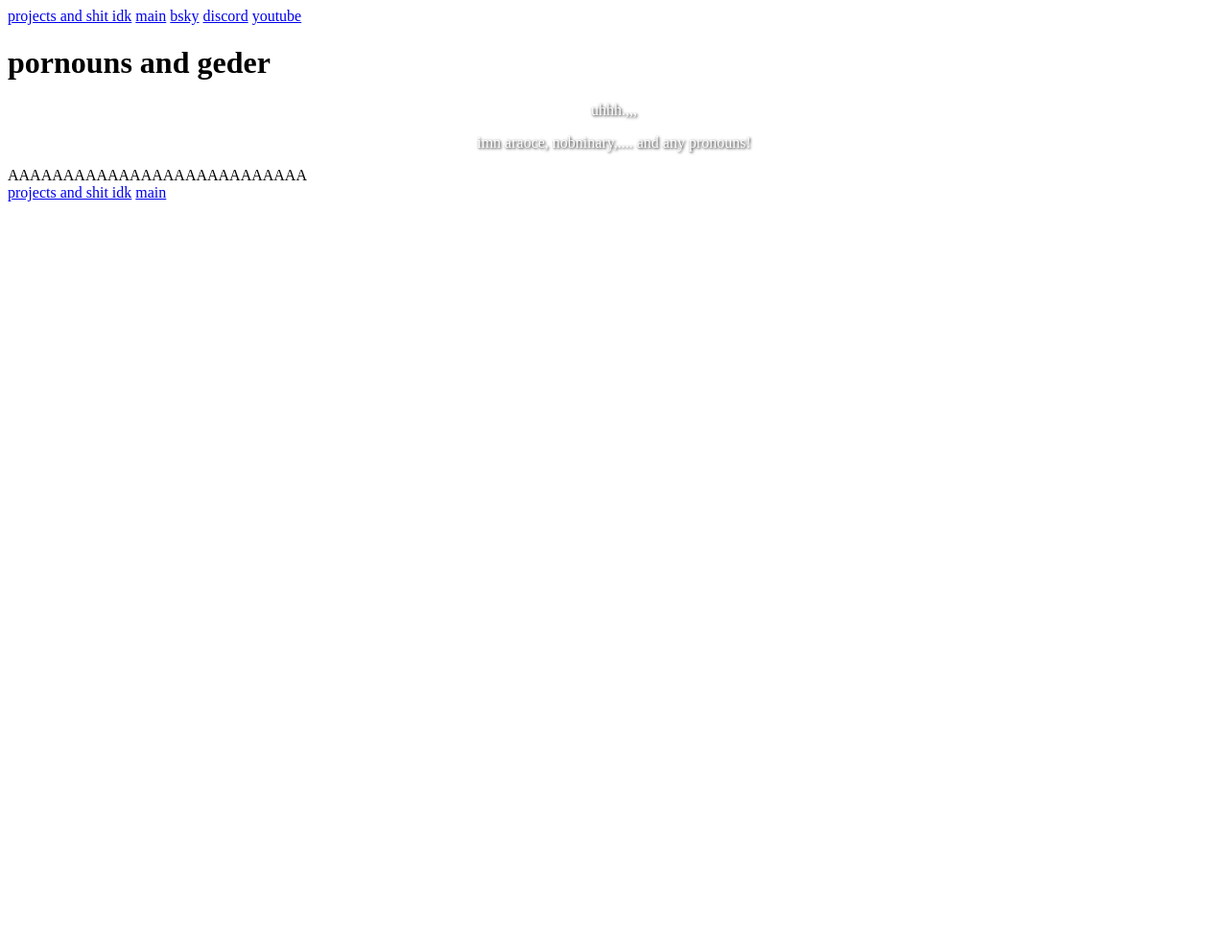
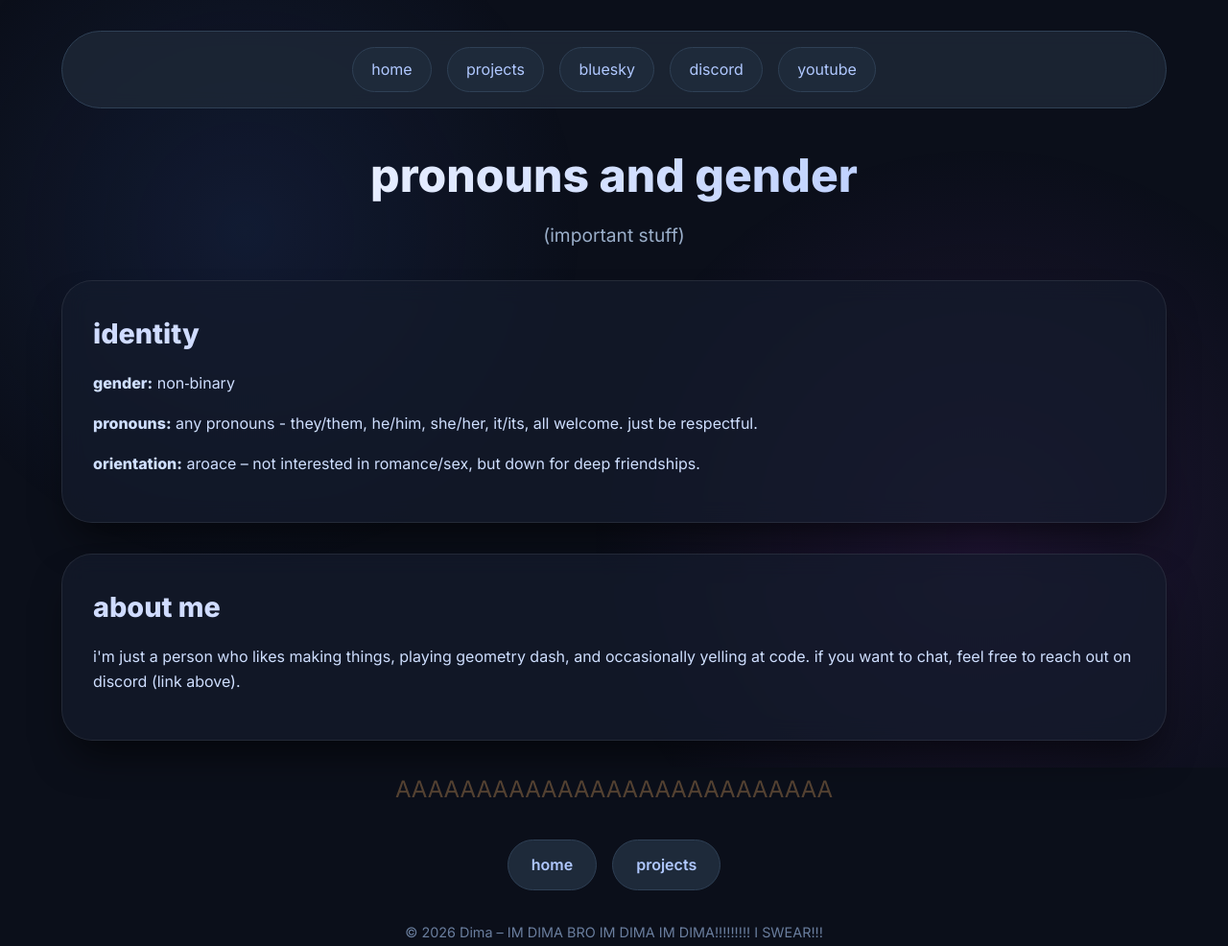
Before and after one commit to IdkWhatAmIDoin/dima-Site-wowie, a plain HTML site: page pronouns.html in a window 1280 px wide. Shown: the whole page at 96% size. Before the commit the page ends 800 px from the top, so only its background shows below. Drawn offline with Linux system fonts and the light colour scheme.

Commit message:
Update pronouns.html

```diff
--- a/pronouns.html
+++ b/pronouns.html
@@ -3,29 +3,45 @@
 <head>
     <meta charset="UTF-8">
     <meta name="viewport" content="width=device-width, initial-scale=1.0">
-    <title>prons and gendt</title>
-    <link rel="stylesheet" href="styass.css">
+    <title>pronouns & gender · Dima</title>
+    <link href="https://fonts.googleapis.com/css2?family=Inter:opsz,wght@14..32,400;14..32,600;14..32,800&display=swap" rel="stylesheet">
+    <link rel="stylesheet" href="style.css">
 </head>
 <body>
+    <div class="container">
+        <nav class="top-nav">
+            <a href="index.html" class="button">home</a>
+            <a href="projects.html" class="button">projects</a>
+            <a href="https://bsky.app" class="button" target="_blank">bluesky</a>
+            <a href="https://discord.com/users/1133005501391704136" class="button" target="_blank">discord</a>
+            <a href="https://youtube.com" class="button" target="_blank">youtube</a>
+        </nav>
 
-    <div class="top-nav">
-        <a href="projects.html" class="button">projects and shit idk</a>
-        <a href="index.html" class="button">main</a>
-        <a href="https://bsky.app" class="button" target="_blank">bsky</a>
-        <a href="discord://-/users/1133005501391704136" class="button" target="_blank">discord</a>
-        <a href="https://www.youtube.com" class="button" target="_blank">youtube</a>
+        <h1>pronouns and gender</h1>
+        <p class="subtitle">(important stuff)</p>
+
+        <div class="card">
+            <h2>identity</h2>
+            <p><strong>gender:</strong> non‑binary</p>
+            <p><strong>pronouns:</strong> any pronouns - they/them, he/him, she/her, it/its, all welcome. just be respectful.</p>
+            <p><strong>orientation:</strong> aroace – not interested in romance/sex, but down for deep friendships.</p>
         </div>
 
-    <h1>pornouns and geder</h1>
-    <p style="text-align: center; color: white; text-shadow: 1px 1px 3px black;">uhhh.,,,</p>
-    <p style="text-align: center; color: white; text-shadow: 1px 1px 3px black;">imn araoce, nobninary,.... and any pronouns!</p>
+        <div class="card">
+            <h2>about me</h2>
+            <p>i'm just a person who likes making things, playing geometry dash, and occasionally yelling at code. if you want to chat, feel free to reach out on discord (link above).</p>
+        </div>
 
         <div class="announcement">AAAAAAAAAAAAAAAAAAAAAAAAAAA</div>
 
         <div class="bottom-buttons">
-        <a href="projects.html" class="button">projects and shit idk</a>
-        <a href="index.html" class="button">main</a>
+            <a href="index.html" class="button">home</a>
+            <a href="projects.html" class="button">projects</a>
         </div>
 
+        <div class="footer">
+            © 2026 Dima – IM DIMA BRO IM DIMA IM DIMA!!!!!!!!! I SWEAR!!!
+        </div>
+    </div>
 </body>
 </html>
```
Lines whose indentation alone changed are shown as unchanged.
